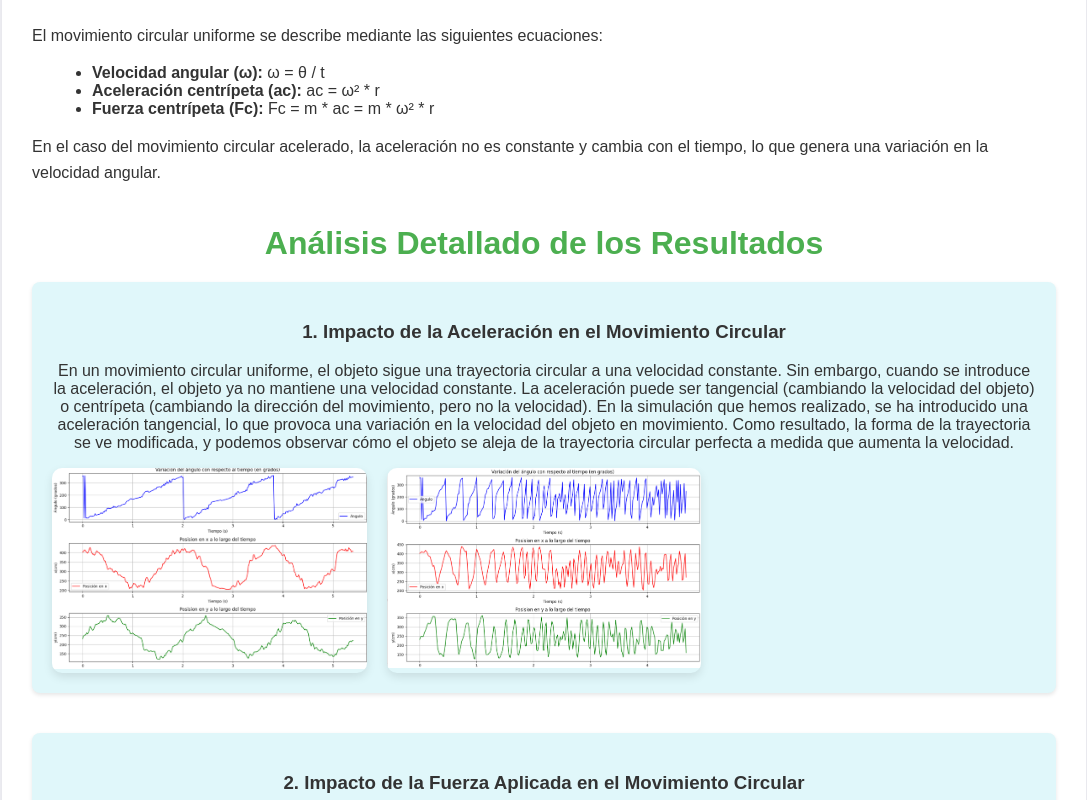
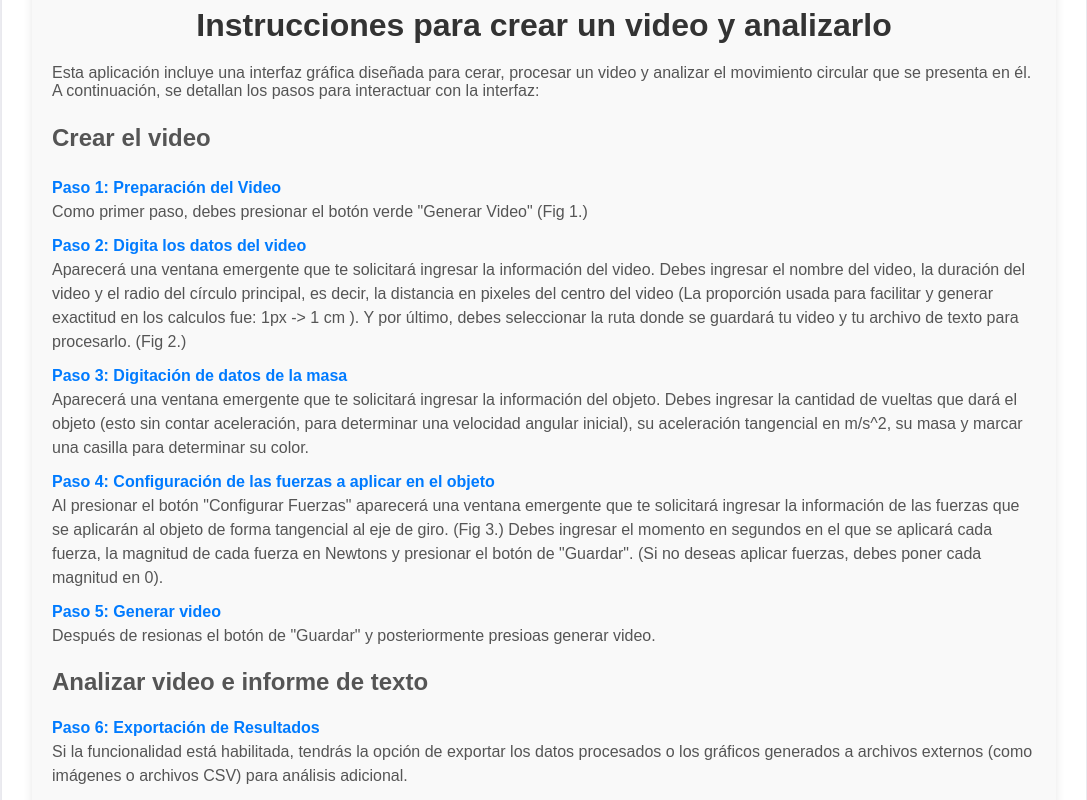
Before and after one commit to TheRedPill-exe/circular-motion, a React (Create React App) app: page / in a window 1280 px wide. Shown: the part 520-1320 px from the top of the page, without its empty margins (96-1183 px from the left). Built offline with nearby package versions, Linux system fonts and the light colour scheme.

Commit message:
instructions

```diff
--- a/src/App.js
+++ b/src/App.js
@@ -6,6 +6,7 @@ import Analysis from './components/Analysis';
 import Conclusion from './components/Conclusion';
 import Videos from './components/Videos';
 import Gallery from './components/Gallery';
+import Instructions from './components/Instructions.js';
 import './styles.css';  // Importa el archivo CSS
 
 function App() {
@@ -13,6 +14,7 @@ function App() {
     <div className="app-container">
       <h1 className="main-title">Proyecto de Movimiento Circular</h1>
       <Introduction />
+      <Instructions />
       <Theory />
       <Analysis />
       <Conclusion />
--- /dev/null
+++ b/src/components/Instructions.css
@@ -0,0 +1,35 @@
+/* src/styles/Instrucciones.css */
+
+.instrucciones-container {
+    background-color: #f9f9f9;
+    padding: 20px;
+    border-radius: 10px;
+    box-shadow: 0 4px 10px rgba(0, 0, 0, 0.1);
+    margin-top: 30px;
+  }
+
+  .instrucciones-title {
+    font-size: 2rem;
+    margin-bottom: 20px;
+    text-align: center;
+    color: #333;
+  }
+
+  .instrucciones-content {
+    font-size: 1rem;
+    color: #555;
+  }
+
+  .instrucciones-content ul {
+    list-style-type: none;
+    padding: 0;
+  }
+
+  .instrucciones-content li {
+    margin: 10px 0;
+    line-height: 1.5;
+  }
+
+  .instrucciones-content strong {
+    color: #007bff;
+  }
--- /dev/null
+++ b/src/components/Instructions.js
@@ -0,0 +1,67 @@
+
+import React from 'react';
+import './Instructions.css';
+
+const Instructions = () => {
+  return (
+    <div className="instrucciones-container">
+      <h1 className="instrucciones-title">Instrucciones para crear un video y analizarlo</h1>
+      <div className="instrucciones-content">
+        <p>Esta aplicación incluye una interfaz gráfica diseñada para cerar, procesar un video y analizar el movimiento circular que se presenta en él. A continuación, se detallan los pasos para interactuar con la interfaz:</p>
+        <ul>
+          <li>
+            <h2>Crear el video</h2>
+            <strong>Paso 1: Preparación del Video</strong>
+            <br />
+            Como primer paso, debes presionar el botón verde "Generar Video" (Fig 1.)
+          </li>
+          <li>
+            <strong>Paso 2: Digita los datos del video</strong>
+            <br />
+            Aparecerá una ventana emergente que te solicitará ingresar la información del video.
+            Debes ingresar el nombre del video, la duración del video y el radio del círculo principal, es decir,
+            la distancia en pixeles del centro del video (La proporción usada para facilitar y generar exactitud en los calculos fue: 1px -> 1 cm ).
+            Y por último, debes seleccionar la ruta donde se guardará tu video y tu archivo de texto para procesarlo. (Fig 2.)
+          </li>
+          <li>
+            <strong>Paso 3: Digitación de datos de la masa</strong>
+            <br />
+            Aparecerá una ventana emergente que te solicitará ingresar la información del objeto.
+            Debes ingresar la cantidad de vueltas que dará el objeto (esto sin contar aceleración,
+            para determinar una velocidad angular inicial), su aceleración tangencial en m/s^2, su masa y marcar una
+            casilla para determinar su color.
+            <br />
+
+          </li>
+          <li>
+            <strong>Paso 4: Configuración de las fuerzas a aplicar en el objeto</strong>
+            <br />
+            Al presionar el botón "Configurar Fuerzas" aparecerá una ventana emergente que te solicitará ingresar la información de las fuerzas
+            que se aplicarán al objeto de forma tangencial al eje de giro. (Fig 3.)
+            Debes ingresar el momento en segundos en el que se aplicará cada fuerza, la magnitud de cada fuerza en Newtons
+            y presionar el botón de "Guardar". (Si no deseas aplicar fuerzas, debes poner cada magnitud en 0).
+          </li>
+          <li>
+            <strong>Paso 5: Generar video</strong>
+            <br />
+            Después de resionas el botón de "Guardar" y posteriormente presioas generar video.
+          </li>
+          <h2>Analizar video e informe de texto</h2>
+          <li>
+            <strong>Paso 6: Exportación de Resultados</strong>
+            <br />
+            Si la funcionalidad está habilitada, tendrás la opción de exportar los datos procesados o los gráficos generados a archivos externos (como imágenes o archivos CSV) para análisis adicional.
+          </li>
+          <li>
+            <strong>Paso 7: Reiniciar</strong>
+            <br />
+            Si deseas procesar un nuevo video, simplemente cierra la aplicación y vuelve a abrirla para cargar un nuevo archivo.
+          </li>
+        </ul>
+        <p>Si tienes alguna pregunta o experimentas problemas con la interfaz, consulta la documentación o contáctanos para soporte técnico.</p>
+      </div>
+    </div>
+  );
+};
+
+export default Instructions;
```
